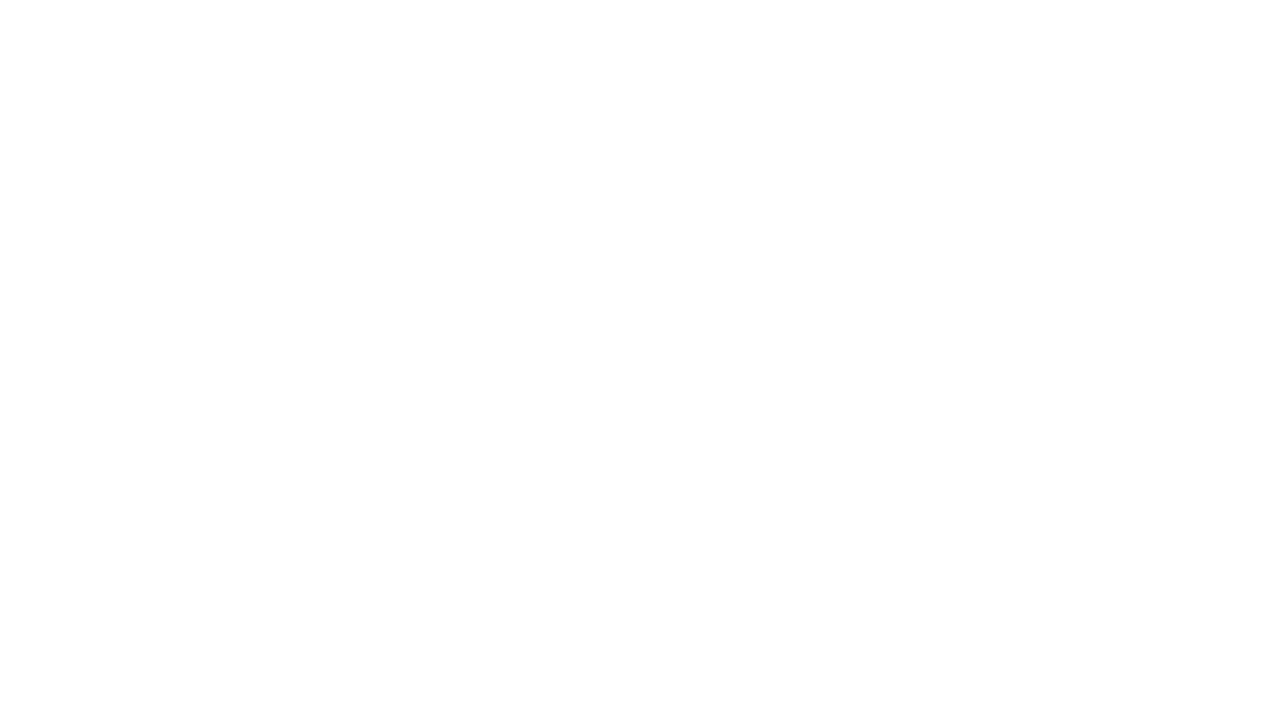
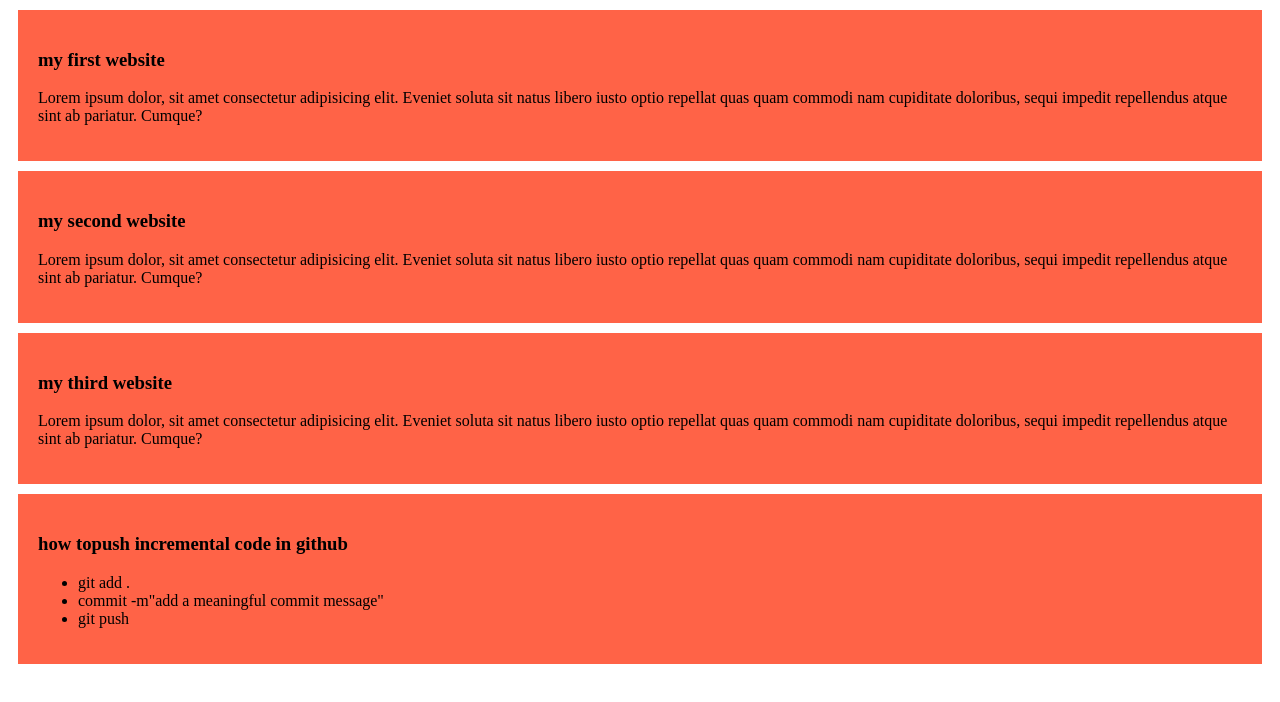
Before and after one commit to tanjim1464/my-first-github-report, a plain HTML site: page index.html in a window 1280 px wide. Drawn offline with Linux system fonts and the light colour scheme.

Commit message:
my simple website

```diff
--- a/index.html
+++ b/index.html
@@ -3,9 +3,32 @@
 <head>
     <meta charset="UTF-8">
     <meta name="viewport" content="width=device-width, initial-scale=1.0">
-    <title>my first ever github report</title>
+    <title>my simple website</title>
+    <link rel="stylesheet" href="my simple website/style.css">
 </head>
 <body>
+    <div>
+        <h3>my first website</h3>
+        <p>Lorem ipsum dolor, sit amet consectetur adipisicing elit. Eveniet soluta sit natus libero iusto optio repellat quas quam commodi nam cupiditate doloribus, sequi impedit repellendus atque sint ab pariatur. Cumque?</p>
 
+    </div>
+    <div>
+        <h3>my second website</h3>
+        <p>Lorem ipsum dolor, sit amet consectetur adipisicing elit. Eveniet soluta sit natus libero iusto optio repellat quas quam commodi nam cupiditate doloribus, sequi impedit repellendus atque sint ab pariatur. Cumque?</p>
+
+    </div>
+    <div>
+        <h3>my third website</h3>
+        <p>Lorem ipsum dolor, sit amet consectetur adipisicing elit. Eveniet soluta sit natus libero iusto optio repellat quas quam commodi nam cupiditate doloribus, sequi impedit repellendus atque sint ab pariatur. Cumque?</p>
+
+    </div>
+    <div>
+        <h3>how topush incremental code in github</h3>
+        <ul>
+            <li>git add .</li>
+            <li>commit -m"add a meaningful commit message"</li>
+            <li>git push</li>
+        </ul>
+    </div>
 </body>
 </html>
--- /dev/null
+++ b/my simple website/style.css
@@ -0,0 +1,5 @@
+div{
+    background-color: tomato;
+    margin: 10px;
+    padding: 20px;
+}
```
